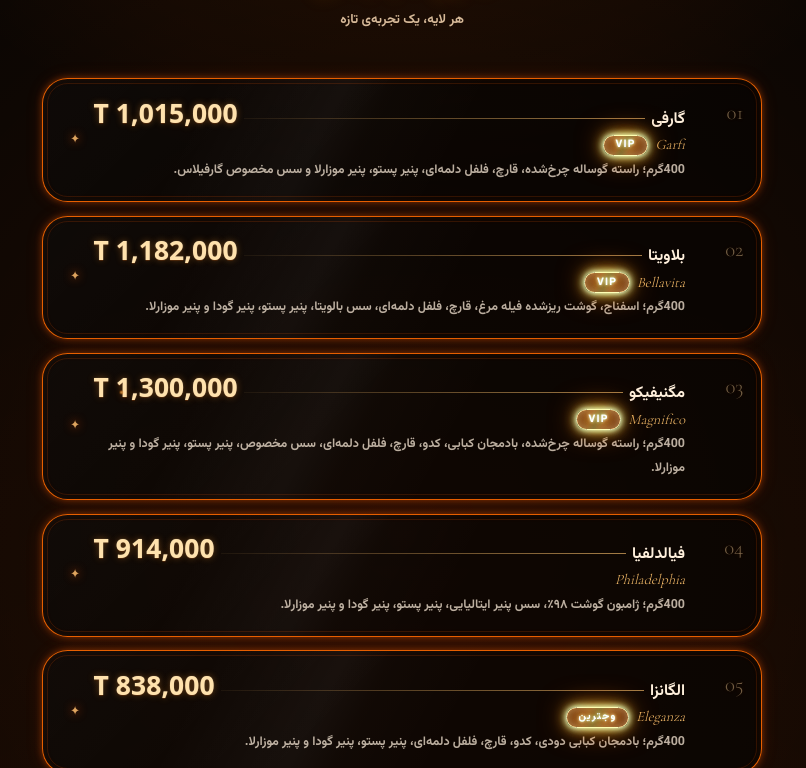
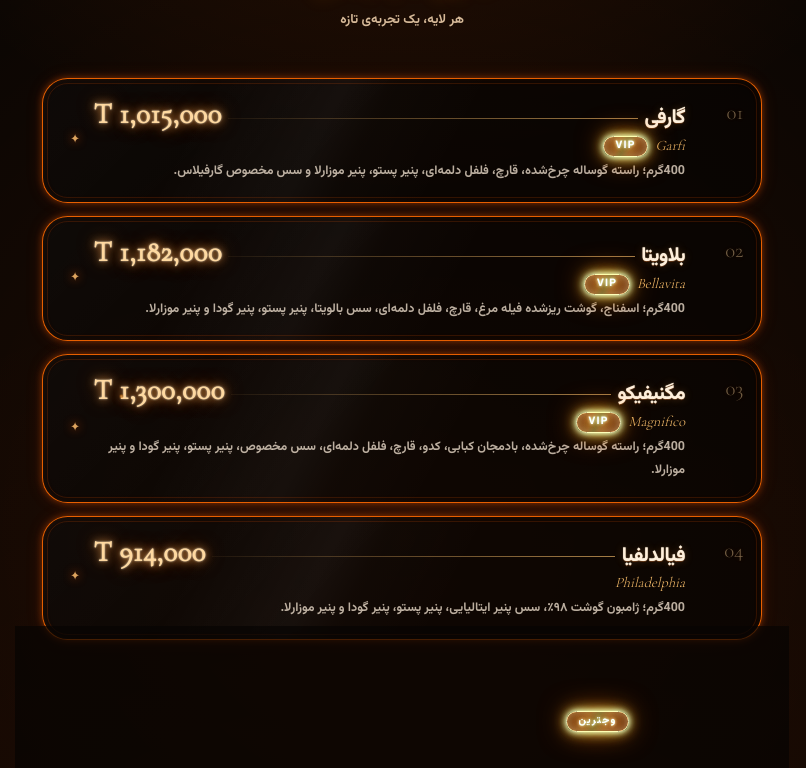
Before and after one commit to mahmoodknds/Garfilas, a Next.js app: page / in a window 1280 px wide. Shown: the part 1132-1900 px from the top of the page, without its empty margins (238-1044 px from the left). Built offline with nearby package versions, Linux system fonts and the light colour scheme.

Commit message:
style(menu): restore luxury price style and enlarge item names

```diff
--- a/components/sections/Menu/MenuSection.module.css
+++ b/components/sections/Menu/MenuSection.module.css
@@ -58,9 +58,9 @@
 .number { align-self: start; padding-top: .2rem; color: rgba(255,217,160,.42); font: 400 1.15rem/1.2 "Cormorant Garamond", Georgia, serif; direction: ltr; text-shadow: 0 0 5px rgba(255,106,0,.12); }
 .details { min-width: 0; position: relative; }
 .nameLine { display: flex; align-items: baseline; gap: .4rem; min-width: 0; }
-.nameLine h3 { margin: 0; color: #fff0dc; font: 600 .88rem/1.8 var(--font-vazirmatn), sans-serif; white-space: normal; }
+.nameLine h3 { margin: 0; color: #fff0dc; font: 800 1.12rem/1.55 var(--font-vazirmatn), sans-serif; letter-spacing: -.025em; white-space: normal; text-shadow: 0 0 1px rgba(255,248,223,.7), 0 0 8px rgba(255,169,74,.28), 0 1px 0 rgba(70,28,0,.9); }
 .leader { flex: 1 1 auto; min-width: .25rem; height: 1px; transform: translateY(-.25rem); background: linear-gradient(to left, rgba(246,189,106,.65), rgba(246,189,106,.06)); }
-.price { flex: 0 0 auto; color: #ffe2ad; font: 700 1.42rem/1.15 ui-sans-serif, system-ui, -apple-system, "Segoe UI", Arial, sans-serif; font-variant-numeric: tabular-nums lining-nums; letter-spacing: .005em; white-space: nowrap; text-shadow: 0 0 1px rgba(255,248,223,.45), 0 1px 0 rgba(72,31,0,.8), 0 0 7px rgba(255,155,45,.38); }
+.price { flex: 0 0 auto; color: #ffd9a0; font: 600 1.55rem/1.1 "Cormorant Garamond", Georgia, serif; letter-spacing: .015em; white-space: nowrap; text-shadow: 0 0 2px rgba(255,248,223,.8), 0 0 8px rgba(255,179,92,.9), 0 0 18px rgba(255,106,0,.52); }
 .meta { display: flex; flex-wrap: wrap; align-items: center; gap: .45rem; margin: .12rem 0 .2rem; }
 .italian { color: #f6bd6a; font: italic 500 .9rem/1.4 "Cormorant Garamond", Georgia, serif; }
  .tag { display:inline-flex;align-items:center;justify-content:center;padding:.03rem .5rem;border:1px solid rgba(255,106,0,.56);border-radius:999px;color:#ffb04a;background:rgba(7,5,4,.55);font:500 .61rem/1.7 var(--font-vazirmatn),sans-serif;box-shadow:0 0 5px rgba(255,91,0,.22),inset 0 0 6px rgba(255,91,0,.06); }
@@ -77,17 +77,17 @@
   .header { padding-bottom: 1.4rem; }
   .item { padding: 1.15rem 1.1rem; grid-template-columns: 2.8rem minmax(0,1fr) 1.2rem; gap: .85rem; border-radius: 1.6rem; }
   .number { font-size: 1.3rem; }
-  .price { font-size: 1.65rem; }
-  .nameLine h3 { font-size: .98rem; }
+  .price { font-size: 1.8rem; }
+  .nameLine h3 { font-size: 1.25rem; }
   .description { font-size: .78rem; }
 }
 @media (max-width: 380px) {
   .content { padding-inline: .7rem; }
   .item { grid-template-columns: 1.8rem minmax(0,1fr) .65rem; gap: .45rem; padding: .85rem .6rem; }
   .number { font-size: 1rem; }
-  .price { font-size: 1.08rem; letter-spacing: 0; }
+  .price { font-size: 1.12rem; letter-spacing: 0; }
   .nameLine { flex-wrap: nowrap; gap: .3rem; }
-  .nameLine h3 { flex: 0 1 auto; font-size: .76rem; white-space: nowrap; }
+  .nameLine h3 { flex: 0 1 auto; font-size: .92rem; white-space: nowrap; letter-spacing: -.04em; }
   .leader { display: block; flex: 1 1 auto; min-width: .3rem; }
   .price { margin-inline-start: 0; }
   .description { font-size: .68rem; }
```
